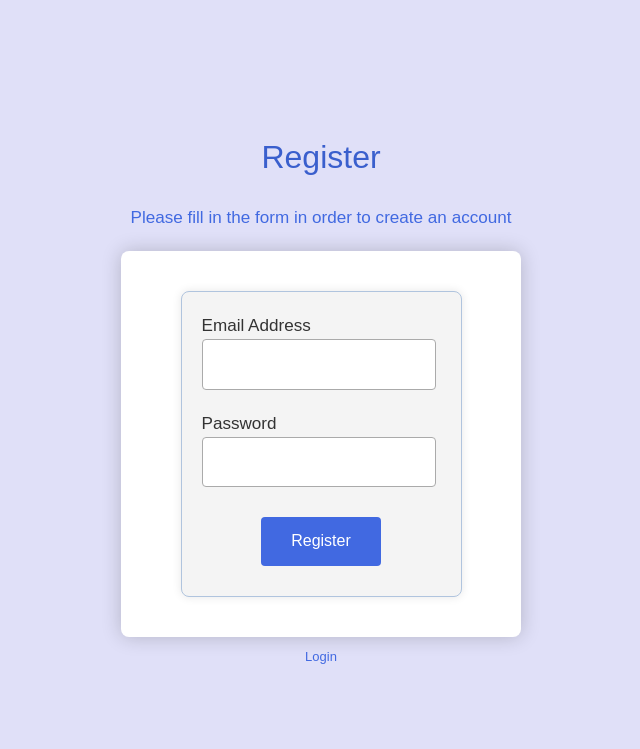
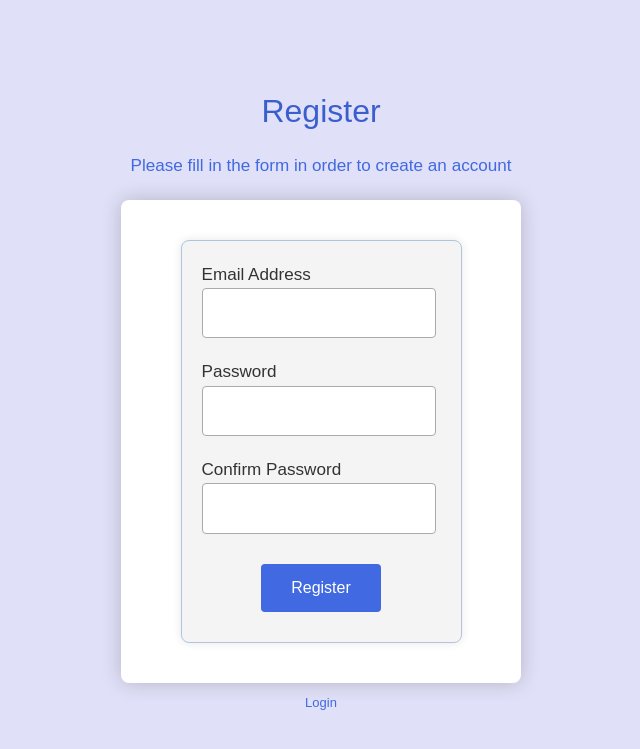
Before and after one commit to Shah-Muhaimen-Boksh/FYP---Coursework-Code, a PHP site: page /HTML/register.html in a window 1280 px wide. Shown: the top 749 px of the page, without its empty margins (319-959 px from the left). Run offline with PHP 8.4, Linux system fonts and the light colour scheme.

Commit message:
made slight changes to register.html form

```diff
--- a/CSS/register.css
+++ b/CSS/register.css
@@ -14,7 +14,7 @@ body {
 /* Centers the title text and adds spacing below */
 h1 {
     text-align: center; /* Aligns the heading text to the center */
-    margin-bottom: 20px; /* Adds space below the heading */
+    margin-bottom: 15px; /* Adds space below the heading */
     font-size: xx-large; /* Sets a very large font size for the heading */
     color: #3a5fcd; /* Deeper shade of blue for headings */
 }
@@ -39,7 +39,8 @@ fieldset {
 
 /* Styles the input fields with padding and a border */
 input[type="email"],
-input[type="password"] {
+input[type="password"],
+input[type="confirm_password"] {
     width: calc(100% - 5px); /* Adjusts the input width, subtracting padding */
     padding: 15px; /* Adds more padding for more text */
     margin-bottom: 20px; /* Adds space below each input field */
--- a/HTML/register.html
+++ b/HTML/register.html
@@ -37,7 +37,7 @@
         <!-- The <form> tag is used to create an HTML form for user input -->
         <!-- POST method is for sending user data-->
         <!-- Form has been linked with the login.php file-->
-        <form method="POST" action="register.php">
+        <form action="../PHP/register.php" method="post">
             <!-- The <fieldset> tag is used to group related elements in a form -->
             <fieldset>
                     <!-- The <p> tags here are used to group each label-input pair -->
@@ -63,6 +63,18 @@
                     </p>
 
                     <!-- The <p> tags here are used to group each label-input pair -->
+                        <p class="confimr_password">
+                            <!-- The <label> tag defines a label for an <input> element -->
+                            <!-- User will input their password here again to confirm the password, which must meet specified criteria -->
+                            <label for="confimr_password">Confirm Password</label>
+                            <br> <!-- The <br> tag is a break which creates a new line -->
+                            <!-- type="password" is for password fields, hiding the input text -->
+                            <!-- The pattern attribute specifies a regex for the password validation -->
+                            <!-- The password must be between 10-15 characters, include at least one number, one uppercase letter, and one special character -->
+                            <input type="password" name="password" required pattern="(?=.*\d)(?=.*[a-z])(?=.*[A-Z])(?=.*\W).{10,15}" title="Password must be between 10-15 characters and include at least one number, one uppercase letter, and one special character.">
+                        </p>
+
+                    <!-- The <p> tags here are used to group each label-input pair -->
                     <p class="button">
                         <!-- Submission button for the form -->
                         <!-- The <button> tag represents a clickable button -->
--- /dev/null
+++ b/PHP/register.php
@@ -0,0 +1,3 @@
+<?php
+
+print_r($_POST);
```
